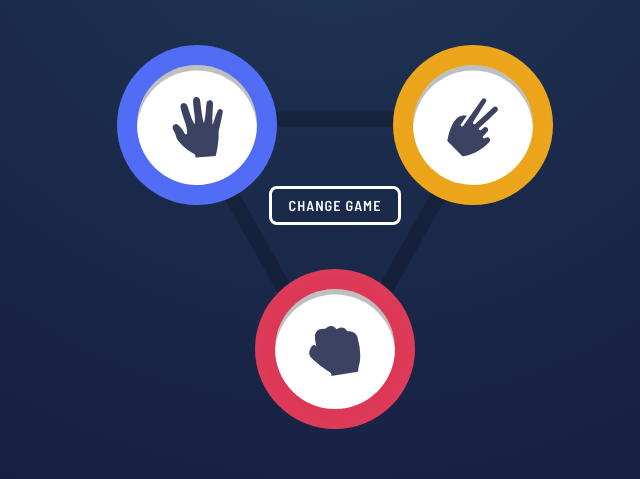
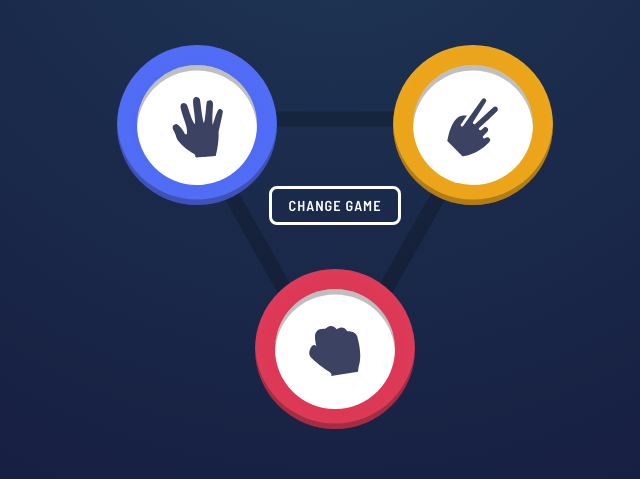
Before and after one commit to Pasek108/FM-RockPaperScissors, a plain HTML site: page index.html in a window 1280 px wide. Shown: the part 176-655 px from the top of the page, 305-945 px from the left. Drawn offline with Linux system fonts and the light colour scheme.

Commit message:
shadow on options

```diff
--- a/style/pick_menu.less
+++ b/style/pick_menu.less
@@ -18,7 +18,7 @@
     width: 50%;
     aspect-ratio: 1;
     border-radius: 100%;
-    box-shadow: inset 0px calc(-50% / 28) 0px 0px rgba(0, 0, 0, 0.25);
+    box-shadow: inset 0px -0.34rem 0px 0px rgba(0, 0, 0, 0.25);
     cursor: pointer;
 
     &::before {
```
Also changed, not shown: style/pick_menu.css.
